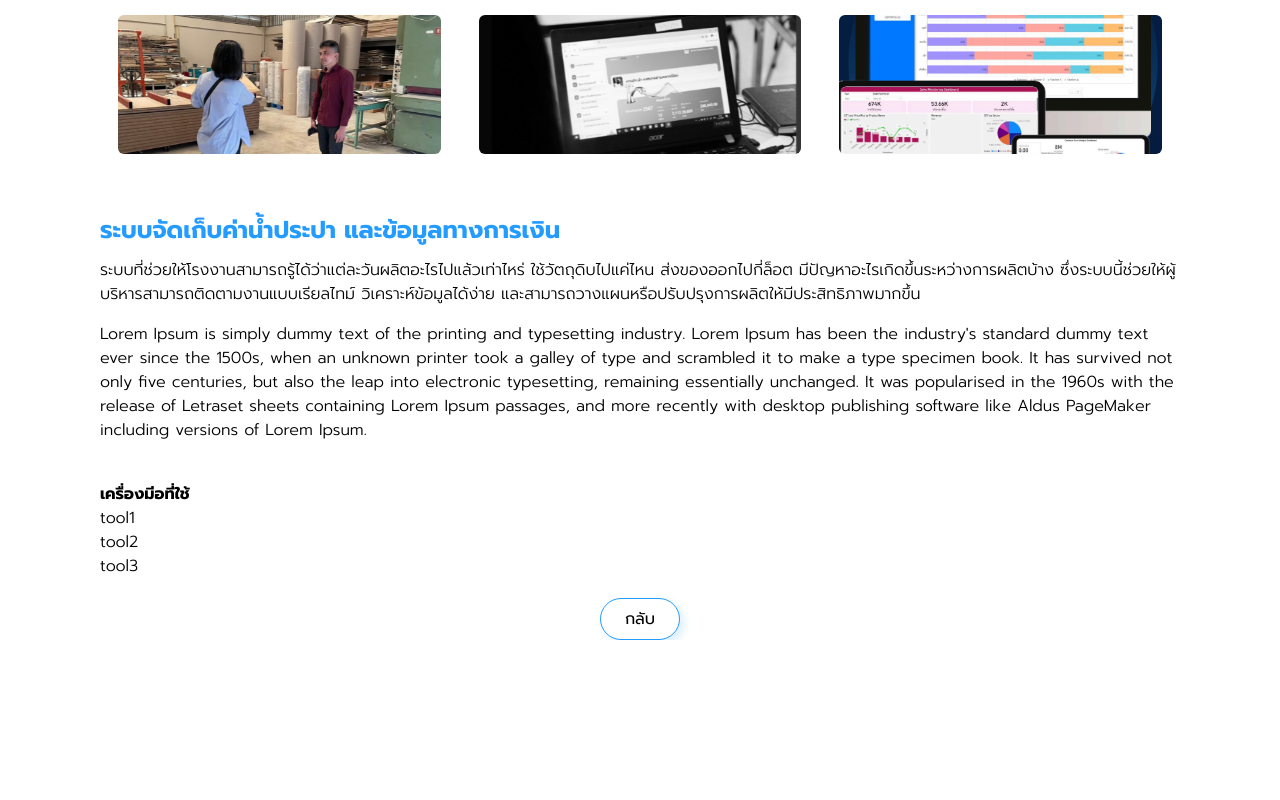
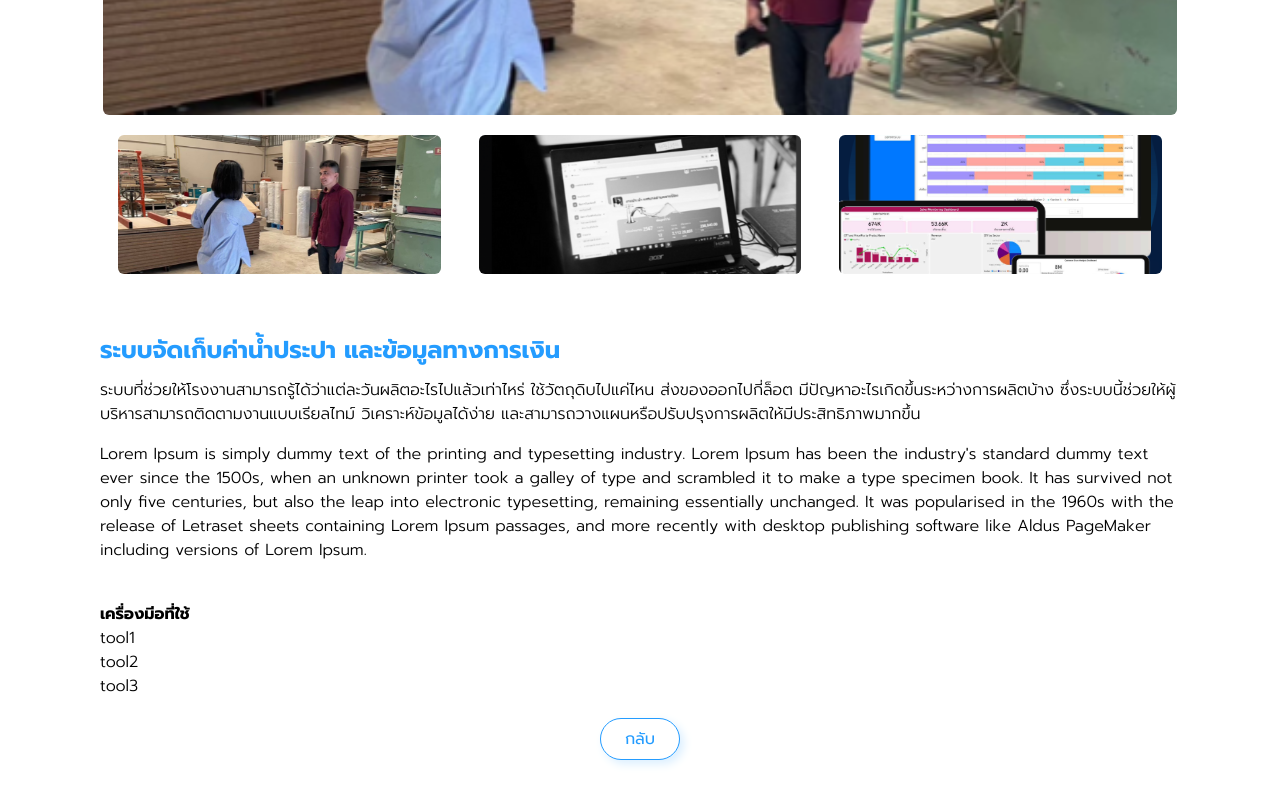
Before and after one commit to narawit101/website-datadorf, a Next.js app: page /productDetail/1 in a window 1280 px wide. Shown: the part 465-1265 px from the top of the page. Before the commit the page ends 1105 px from the top, so only its background shows below. Built offline with nearby package versions, Linux system fonts and the light colour scheme.

Commit message:
test(productDetail):edit swiper in productDetail

```diff
--- a/app/productDetail/[id]/page.tsx
+++ b/app/productDetail/[id]/page.tsx
@@ -10,11 +10,12 @@
 import 'swiper/css/navigation';
 import 'swiper/css/thumbs';
 import { FreeMode, Navigation, Thumbs } from 'swiper/modules';
+import type { Swiper as SwiperType } from "swiper";
 
 export default function ProductDetailPage() {
     const { id } = useParams();
     const [thumbsSwiper, setThumbsSwiper] = useState<SwiperClass | null>(null);
-    const mainSwiperRef = useRef<SwiperClass | null>(null);
+     const mainSwiperRef = useRef<SwiperType | null>(null);
 
     const product = MockProduct.find((item) => item.id === Number(id));
 
@@ -23,11 +24,11 @@
     }
 
     return (
-        <div className="px-2">
+        <div className="px-2 py-10 lg:py-10 lg:pt-30 pt-20 md:pt-30 md:py-10">
 
             <div className="relative w-full">
                 <Swiper
-
+                    onSwiper={(swiper) => (mainSwiperRef.current = swiper)}
                     spaceBetween={10}
                     navigation={false}
                     thumbs={{ swiper: thumbsSwiper }}
@@ -124,7 +125,7 @@
             </div>
 
             <div className='pt-5'>
-                <a href="/products" className='flex flex-row justify-center  ' ><h1 className='shadow-[4px_4px_10px_#DBEFFF] cursor-pointer p-2 bg-white px-6 rounded-full border border-[#249CFF]'
+                <a href="/products" className='flex flex-row justify-center  ' ><h1 className='shadow-[4px_4px_10px_#DBEFFF] cursor-pointer p-2 bg-white px-6 rounded-full border border-[#249CFF] text-[#249CFF]'
                 >กลับ</h1></a>
             </div>
         </div>
```
